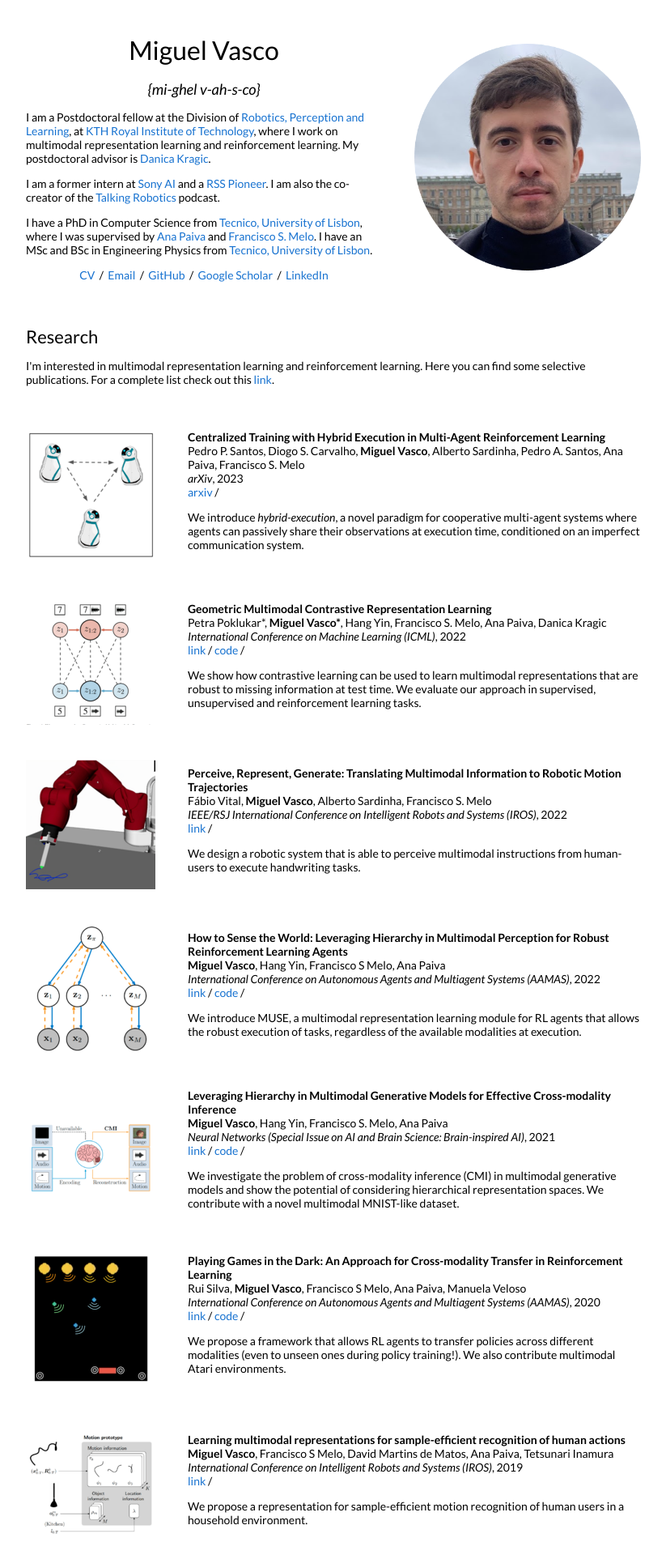
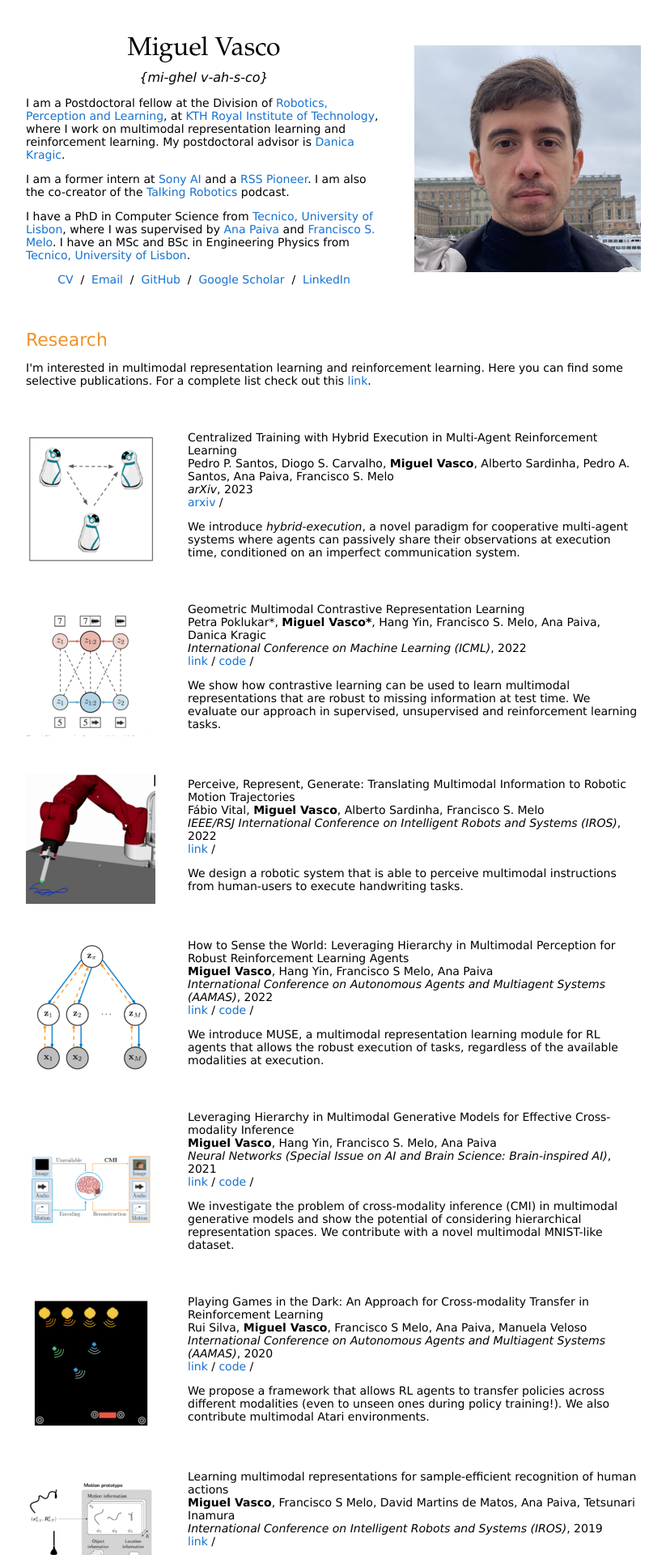
Before and after one commit to miguelsvasco/miguelsvasco.github.io_old, a Jekyll site: the page built from _posts/2023-10-23-hybrid-marl.markdown, in a window 1280 px wide. Shown: the top 1920 px of the page at 81% size, without its empty margins (228-1051 px from the left). Built offline with Jekyll 4.4.1, drawn with Linux system fonts in a browser that asks for light colours; some of the changed text lies outside the part shown.

Commit message:
Add student information. Update font.

```diff
--- a/_layouts/default.html
+++ b/_layouts/default.html
@@ -34,9 +34,9 @@
               <h1>
                 Miguel Vasco
               </h1>
-              <h2>
-                <center><small><em>{mi-ghel v-ah-s-co}</em></small></center>
-              </h2>
+              <heading2>
+                <center><em>{mi-ghel v-ah-s-co}</em></center>
+              </heading2>
               <p>I am a Postdoctoral fellow at the Division of <a href="https://www.kth.se/is/rpl">Robotics, Perception and Learning</a>, at <a href="https://www.kth.se/en">KTH Royal Institute of Technology</a>, where I work on multimodal representation learning and reinforcement learning. My postdoctoral advisor is <a href="https://www.csc.kth.se/~danik/">Danica Kragic</a>.
               </p>
               <p>
@@ -54,7 +54,7 @@
               </p>
             </td>
             <td style="padding:2.5%;width:40%;max-width:40%">
-              <img style="width:100%;max-width:100%" alt="profile photo" src="images/miguel-circle.png">
+              <img style="width:100%;max-width:100%" alt="profile photo" src="images/miguel.png">
             </td>
           </tr>
         </table>
@@ -119,19 +119,39 @@
           {% endfor %}
         </table>
         <br>
-        <br>
-        <br>
         <table style="width:100%;border:0px;border-spacing:0px;border-collapse:separate;margin-right:auto;margin-left:auto;">
           <tr>
             <td style="padding:2.5%;width:100%;vertical-align:middle">
               <h2>Teaching</h2>
-              <p> <a href="https://www.kth.se/student/kurser/kurs/FDD3359?l=en">FDD3359 Reinforcement Learning</a>, KTH Royal Institute of Technology - Spring 2024
+              <p> <a href="https://www.kth.se/student/kurser/kurs/FDD3359?l=en">FDD3359 Reinforcement Learning</a>, PhD, KTH Royal Institute of Technology - Spring 2024
               </p>
-              <p> <a href="https://www.kth.se/kurs-pm/DD2430/DD243020232-1">DD2430 Project Course in Data Science</a>, KTH Royal Institute of Technology - Fall 2023
+              <p> <a href="https://www.kth.se/kurs-pm/DD2430/DD243020232-1">DD2430 Project Course in Data Science</a>, MSc, KTH Royal Institute of Technology - Fall 2023
               </p>
-              <p> <a href="https://fenix.tecnico.ulisboa.pt/disciplinas/ADI/2021-2022/2-semestre">Planning, Learning and Intelligent Decision-Making</a>, Instituto Superior Técnico, University of Lisbon - Fall 2022, Fall 2021
+              <p> <a href="https://fenix.tecnico.ulisboa.pt/disciplinas/ADI/2021-2022/2-semestre">Planning, Learning and Intelligent Decision-Making</a>, MSc,  Instituto Superior Técnico, University of Lisbon - Fall 2022, Fall 2021
               </p>
-              <p> <a href="https://fenix.tecnico.ulisboa.pt/disciplinas/ADI/2021-2022/2-semestre">Computation and Society (AI Ethics)</a>, Instituto Superior Técnico, University of Lisbon - Spring 2019, Spring 2020
+              <p> <a href="https://fenix.tecnico.ulisboa.pt/disciplinas/ADI/2021-2022/2-semestre">Computation and Society (AI Ethics)</a>, BSc, Instituto Superior Técnico, University of Lisbon - Spring 2019, Spring 2020
+              </p>
+            </td>
+          </tr>
+        </table>
+        <table style="width:100%;border:0px;border-spacing:0px;border-collapse:separate;margin-right:auto;margin-left:auto;">
+          <tr>
+            <td style="padding:2.5%;width:100%;vertical-align:middle">
+              <h2>Students</h2>
+              <p><heading3>Current PhD Students</heading3></p>
+              <p> <b>Nona Rajabi</b>, KTH Royal Institute of Technology (co-supervised with Danica Kragic and Mårten Björkman)
+              </p>
+              <p> <b>Farzaneh Taleb</b>, KTH Royal Institute of Technology (co-supervised with Danica Kragic and Mårten Björkman)
+              </p>
+              <p> <b>Bernardo Esteves</b>, Instituto Superior Técnico, University of Lisbon (co-supervised with Francisco S. Melo)
+              </p>
+              <br>
+              <p><heading3>Past Master Students</heading3></p>
+              <p> <b>Afonso Fernandes</b>, Instituto Superior Técnico, University of Lisbon (co-supervised with Francisco S. Melo)
+              </p>
+              <p> <b>Bernardo Esteves</b>, Instituto Superior Técnico, University of Lisbon (co-supervised with Francisco S. Melo)
+              </p>
+              <p> <b>Fábio Vital</b>, Instituto Superior Técnico, University of Lisbon (co-supervised with Alberto Sardinha and Francisco S. Melo)
               </p>
             </td>
           </tr>
--- a/style.scss
+++ b/style.scss
@@ -29,31 +29,55 @@
 tr,
 p,
 a {
-  font-family: 'Lato', Verdana, Helvetica, sans-serif;
+  font-family: 'TeXGyrePagella', Verdana, Helvetica, sans-serif;
   font-size: 14px;
   font-display: auto;
 }
 
 strong {
-  font-family: 'Lato', Verdana, Helvetica, sans-serif;
+  font-family: 'TeXGyrePagella', Verdana, Helvetica, sans-serif;
   font-size: 14px;
   font-display: auto;
 }
 
 h2 {
-  font-family: 'Lato', Verdana, Helvetica, sans-serif;
+  font-family: 'TeXGyrePagella', Verdana, Helvetica, sans-serif;
   font-size: 22px;
   font-display: auto;
   font-weight: normal;
   padding: 0px;
   margin: 0px;
   display:inline;
+  color: #f09228;
+}
+
+heading2 {
+  font-family: 'TeXGyrePagella', Verdana, Helvetica, sans-serif;
+  font-size: 16px;
+  font-display: auto;
+  font-weight: normal;
+  text-align: center;
+  display:inline;
+  padding: 0px;
+  margin-block-start: 0px;
+  margin-block-end: 18px;
+  margin-left: 0px;
+  margin-right: 0px;
+}
+heading3 {
+  font-family: 'TeXGyrePagella', Verdana, Helvetica, sans-serif;
+  font-size: 18px;
+  font-weight: normal;
+  font-display: auto;
+  padding: 0px;
+  margin: 0px;
+  display:inline;
 }
 
 h3 {
-  font-family: 'Lato', Verdana, Helvetica, sans-serif;
+  font-family: 'TeXGyrePagella', Verdana, Helvetica, sans-serif;
   font-size: 14px;
-  font-weight: 700;
+  font-weight: normal;
   font-display: auto;
   padding: 0px;
   margin: 0px;
@@ -61,14 +85,15 @@
 }
 
 h1 {
-  font-family: 'Lato', Verdana, Helvetica, sans-serif;
+  //font-family: 'Lato', Verdana, Helvetica, sans-serif;
+  font-family:  "TeXGyrePagella", "Palatino Linotype", "Book Antiqua", Palatino, serif;
   font-size: 32px;
   font-weight: normal;
   font-display: auto;
   text-align: center;
   padding: 0px;
   margin-block-start: 14px;
-  margin-block-end: 14px;
+  margin-block-end: 6px;
   margin-left: 0px;
   margin-right: 0px;
 
```
